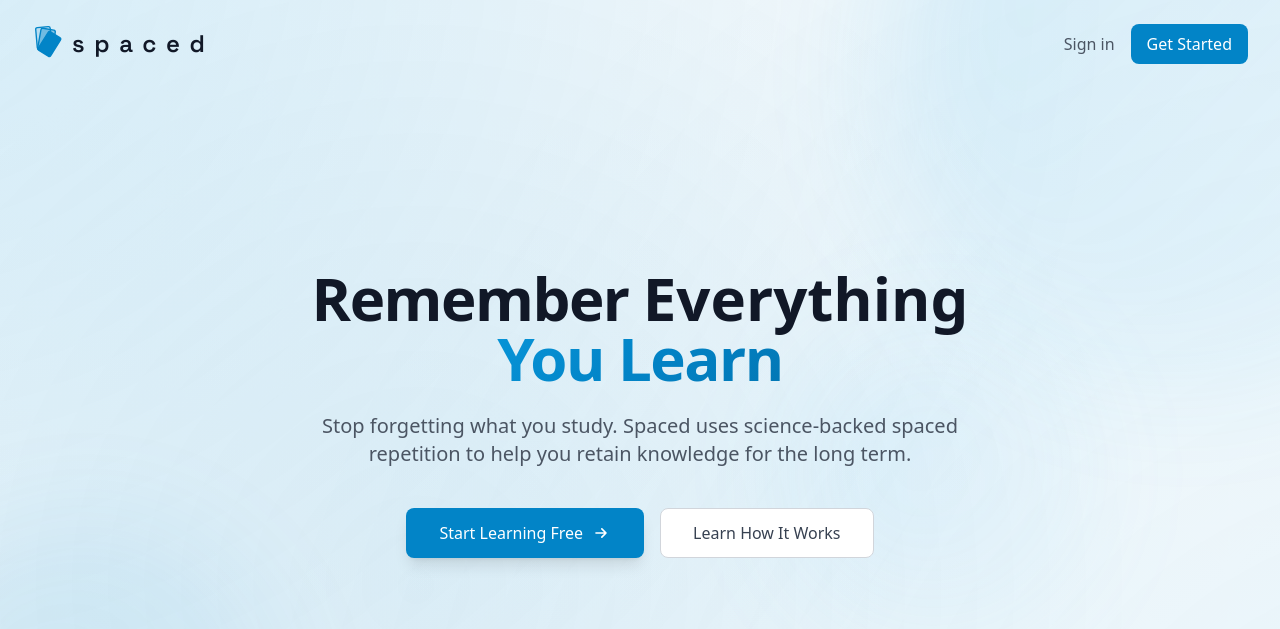
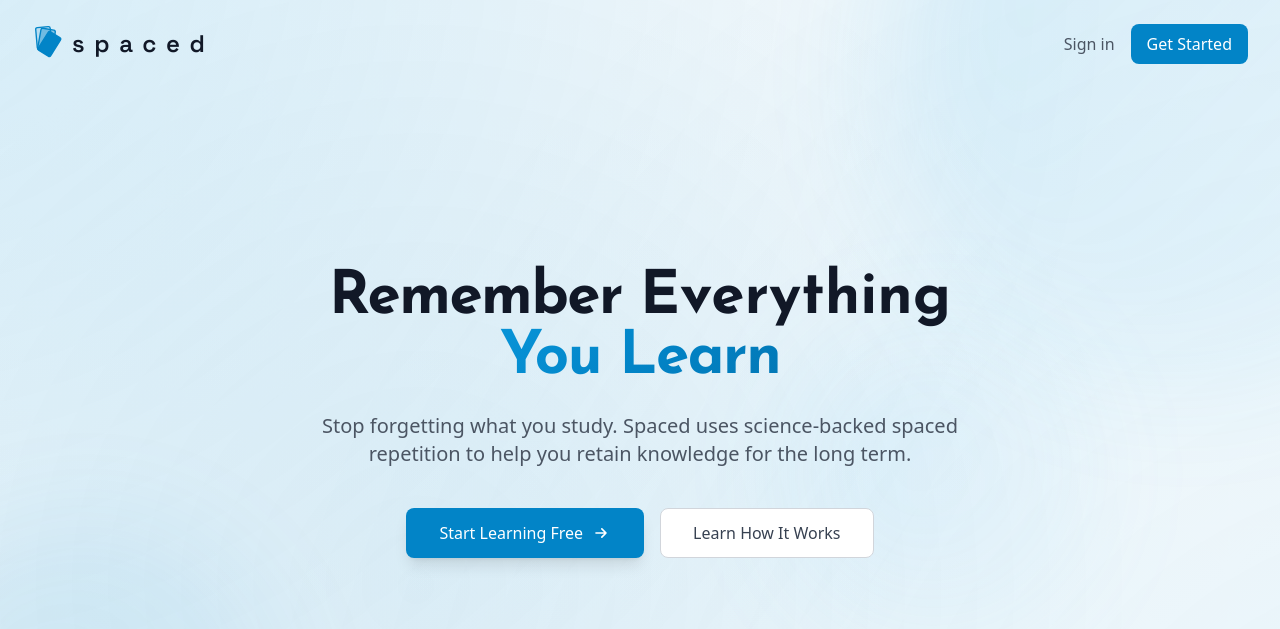
Before and after one commit to rhymeswithjazz/spaced, a Django app: page / in a window 1280 px wide. Shown: the top 629 px of the page. Run offline with Django 5.2, Linux system fonts and the light colour scheme; some libraries are stand-ins or nearby versions.

Commit message:
feature: updated landing font

```diff
--- a/cards/templates/cards/landing.html
+++ b/cards/templates/cards/landing.html
@@ -186,7 +186,7 @@
     <div class="flex-1 flex items-center">
         <div class="max-w-7xl mx-auto px-4 sm:px-6 lg:px-8 py-16 sm:py-24">
             <div class="text-center">
-                <h1 class="text-4xl sm:text-5xl lg:text-6xl font-extrabold text-gray-900 dark:text-white tracking-tight">
+                <h1 class="font-landing text-4xl sm:text-5xl lg:text-6xl font-extrabold text-gray-900 dark:text-white tracking-tight">
                     Remember <span class="sm:animate-breathe">Everything</span>
                     <span class="block gradient-text">You Learn</span>
                 </h1>
--- a/templates/base.html
+++ b/templates/base.html
@@ -16,6 +16,7 @@
     <link rel="preconnect" href="https://fonts.googleapis.com">
     <link rel="preconnect" href="https://fonts.gstatic.com" crossorigin>
     <link href="https://fonts.googleapis.com/css2?family=Space+Grotesk:wght@500;600;700&display=swap" rel="stylesheet">
+    <link href="https://fonts.googleapis.com/css2?family=Josefin+Sans:wght@700&display=swap" rel="stylesheet">
     <script src="https://cdn.tailwindcss.com"></script>
     <script>
         tailwind.config = {
@@ -27,6 +28,7 @@
                     },
                     fontFamily: {
                         'logo': ['"Space Grotesk"', 'sans-serif'],
+                        'landing': ['"Josefin Sans"', 'serif'],
                     },
                     colors: {
                         primary: {
```
